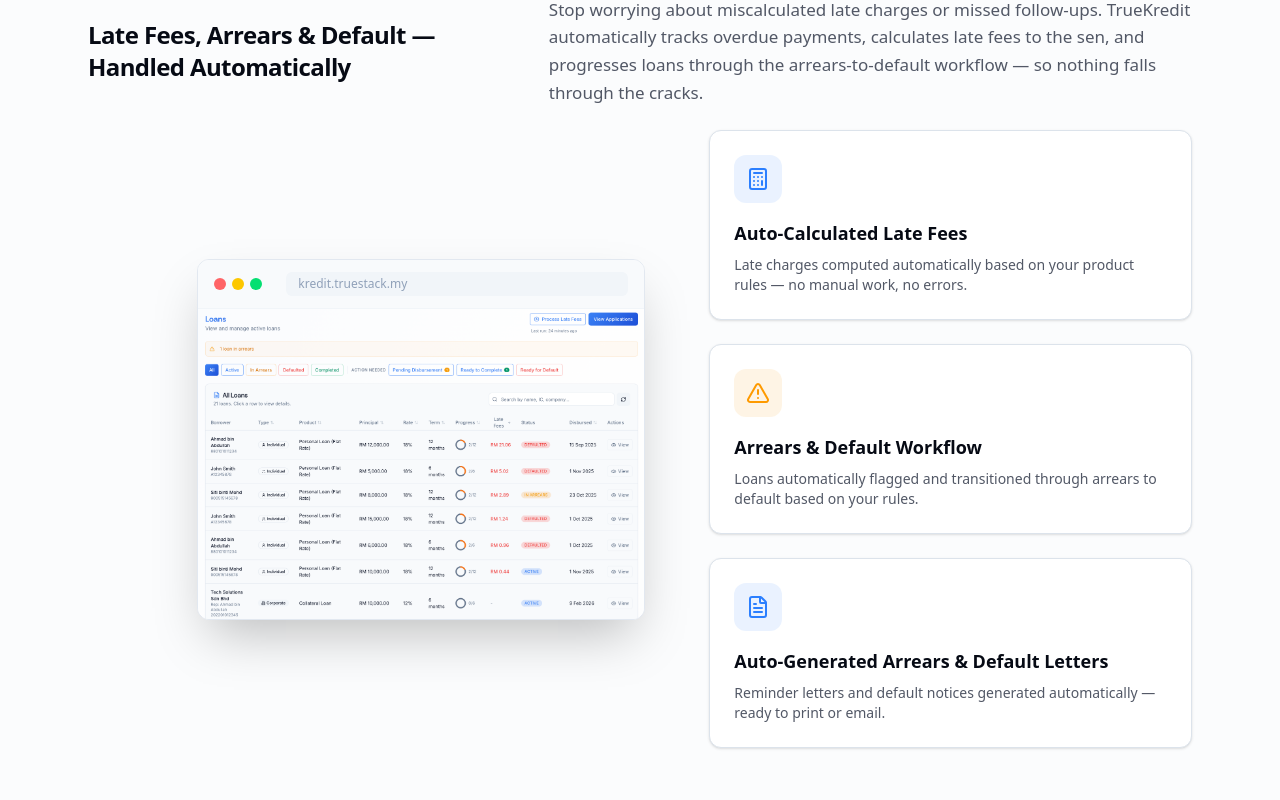
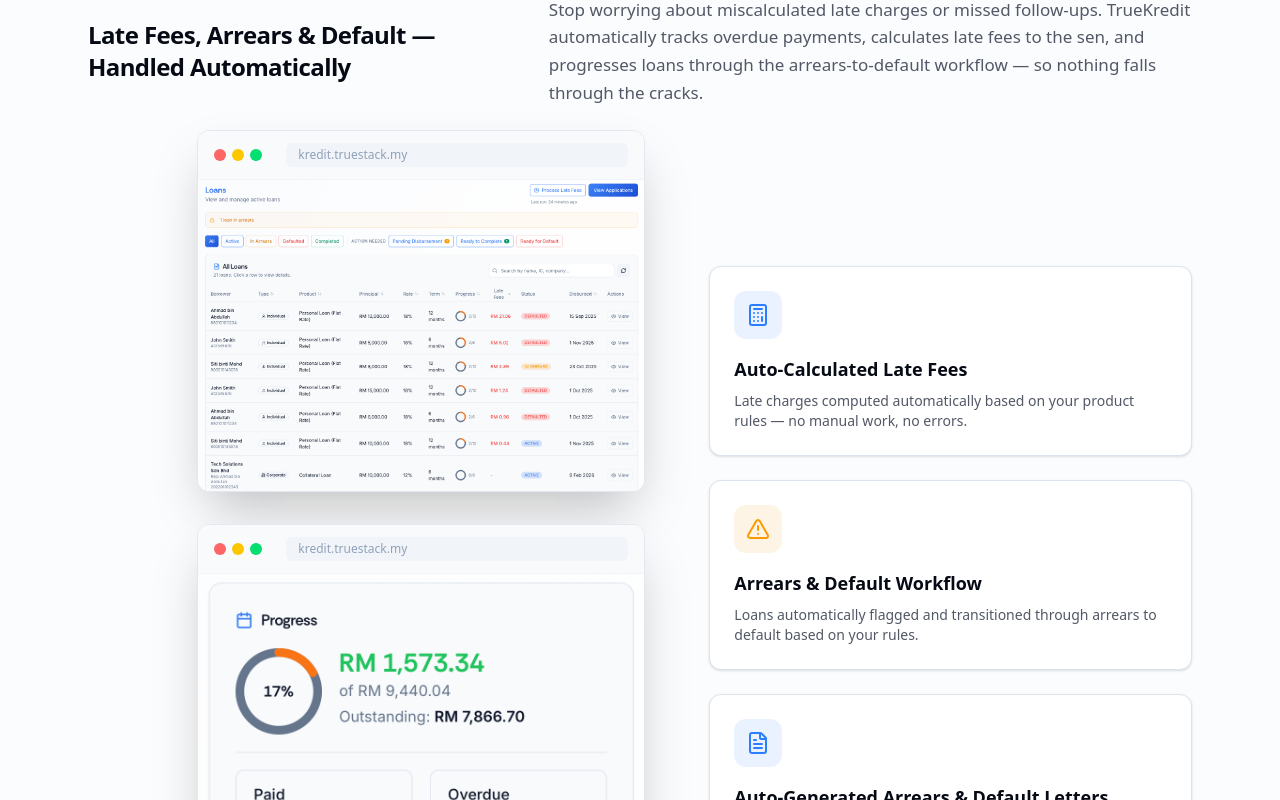
Before and after one commit to Ivancky42/truestack, a Next.js app: page /truekredit in a window 1280 px wide. Shown: the part 3820-4620 px from the top of the page. Built offline with nearby package versions, Linux system fonts and the light colour scheme; a web font is replaced by a local one.

Commit message:
Enhance TrueKreditPage by adding a new screenshot for the Late Payment Summary feature, which tracks overdue instalments and late fees. Update layout to improve visual organization and user engagement.

```diff
--- a/app/truekredit/page.tsx
+++ b/app/truekredit/page.tsx
@@ -610,10 +610,15 @@ export default function TrueKreditPage() {
             viewport={{ once: true, margin: "-50px" }}
             transition={{ duration: 0.5, delay: 0.3 }}
           >
-            <div className="order-2 lg:order-1 lg:flex lg:justify-end">
+            <div className="order-2 lg:order-1 flex flex-col items-end gap-8">
               <ScreenshotDisplay
                 src="/truekredit/late_fees_screenshot.png"
                 alt="Automated Late Fees, Arrears & Default Management"
+                className="max-w-md"
+              />
+              <ScreenshotDisplay
+                src="/truekredit/late_summary_screenshot.png"
+                alt="Late Payment Summary — Progress tracking with overdue instalments, late fees, and on-time rate"
                 className="max-w-md"
               />
             </div>
```
Also changed, not shown: public/truekredit/late_summary_screenshot.png (added).
